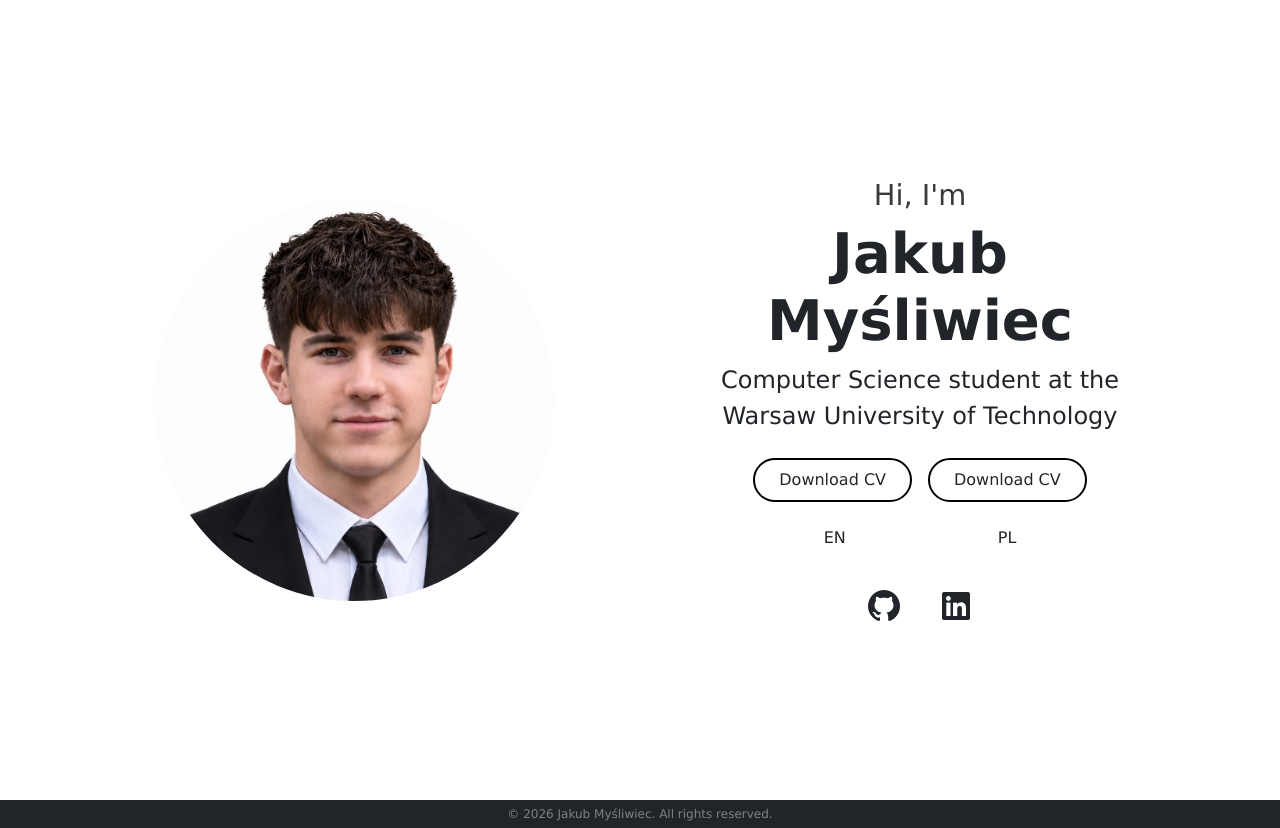
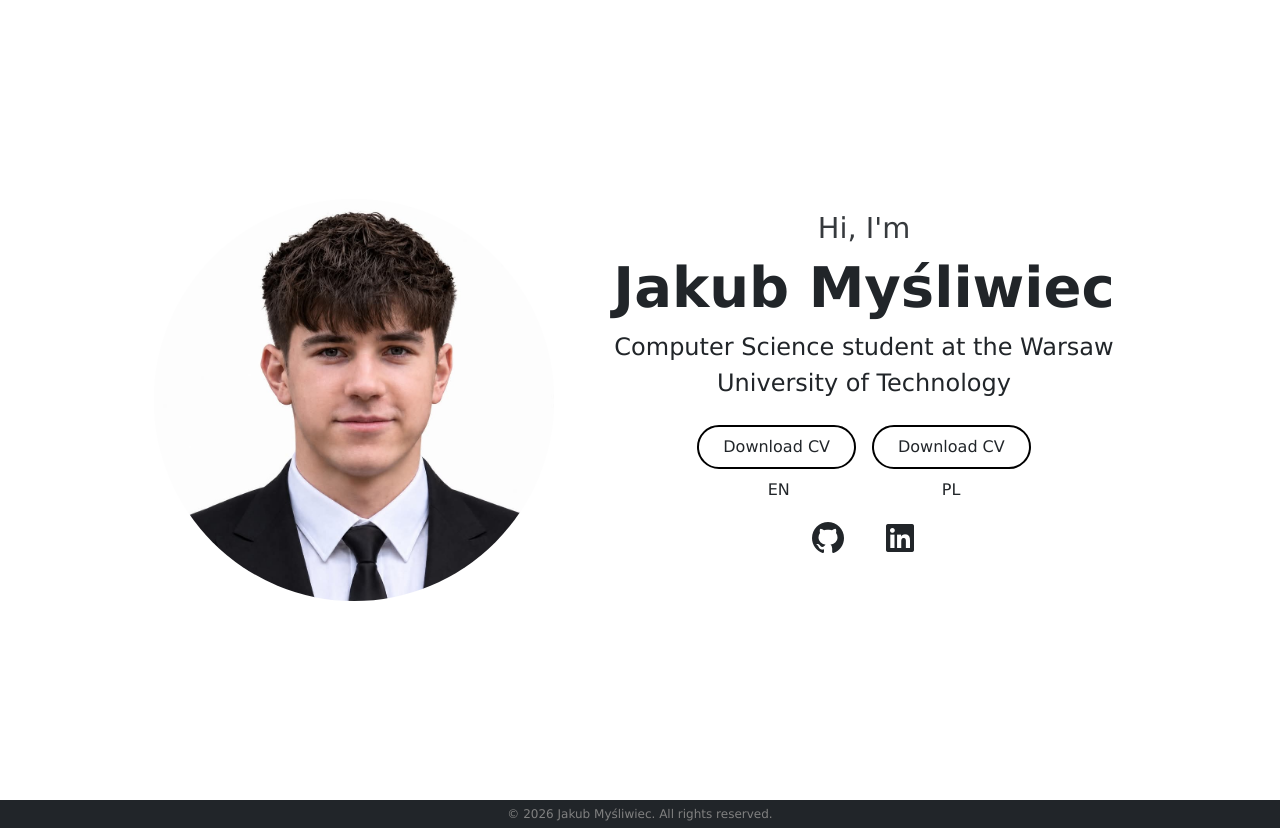
Before and after one commit to mysliwego/Portfolio, a Flask app: page / in a window 1280 px wide. Shown: the part 59-887 px from the top of the page. Run offline with Flask 3, Linux system fonts and the light colour scheme; some libraries are stand-ins or nearby versions.

Commit message:
Improve responsive home layout

```diff
--- a/static/styles.css
+++ b/static/styles.css
@@ -46,6 +46,9 @@
         margin-top: 25px;
         margin-left: 0;
     }
+    .home-container {
+        flex-direction: column;
+    }
 }
 @media (min-width: 768px) and (max-width: 850px) {
     .navbar-expand-md .navbar-toggler {
@@ -58,6 +61,11 @@
 
     .navbar-expand-md .navbar-collapse.show {
         display: flex !important;
+    }
+}
+@media (max-width: 1280px) {
+    .home .home-container {
+        gap: 3rem;
     }
 }
 footer p {
@@ -83,7 +91,7 @@ section {
     display: flex;
     align-items: center;
     justify-content: center;
-    gap: 10rem;
+    gap: 7rem;
 }
 .home img{
     width: 400px;
@@ -129,7 +137,7 @@ span {
 .socials {
     display: flex;
     gap: 2rem;
-
+    transform: translateY(-35px);
 }
 .socials i {
     font-size: 2em;
@@ -144,4 +152,5 @@ span {
     align-items: center;
     justify-content: center;
     gap: 9.5rem;
+    transform: translateY(-15px);
 }
```
